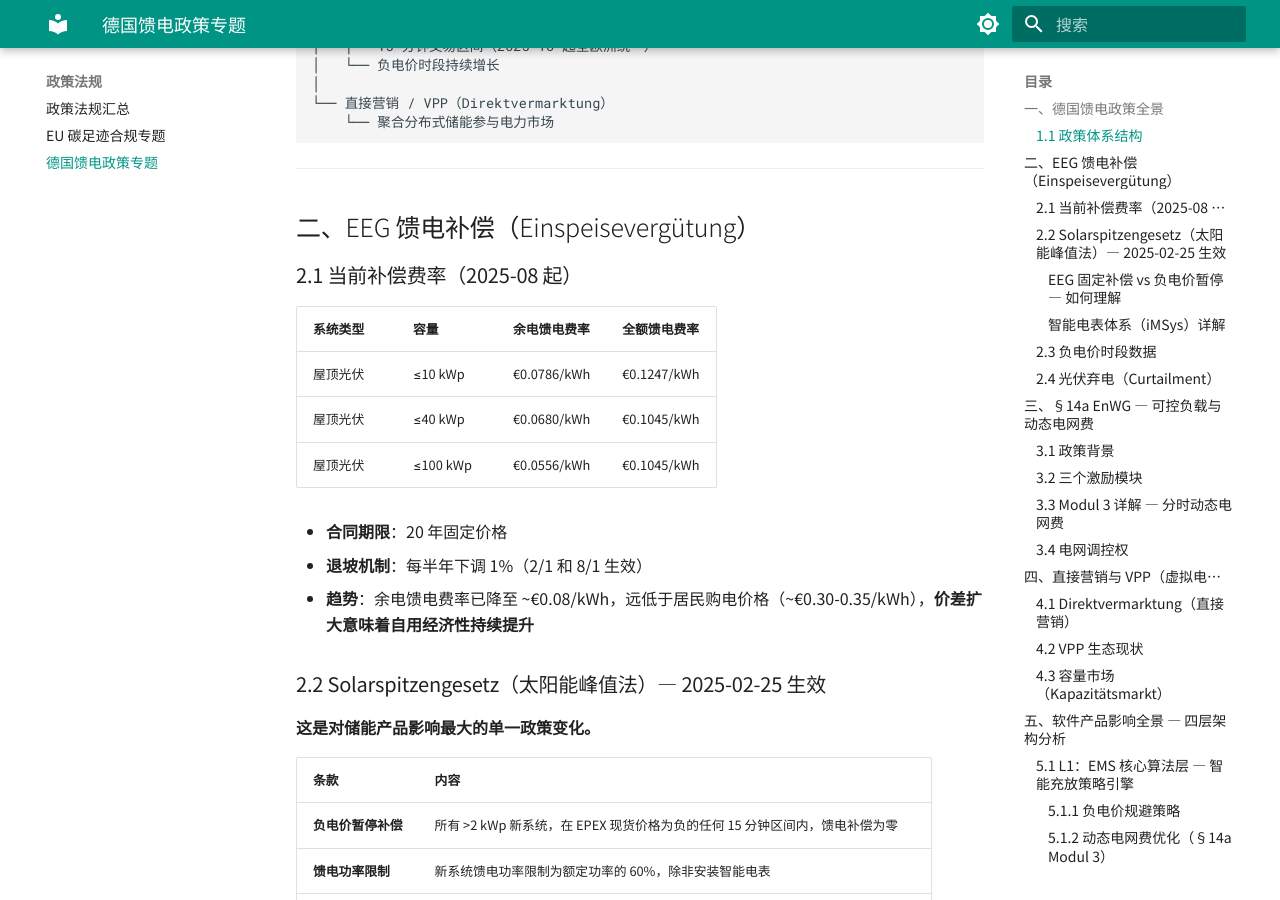
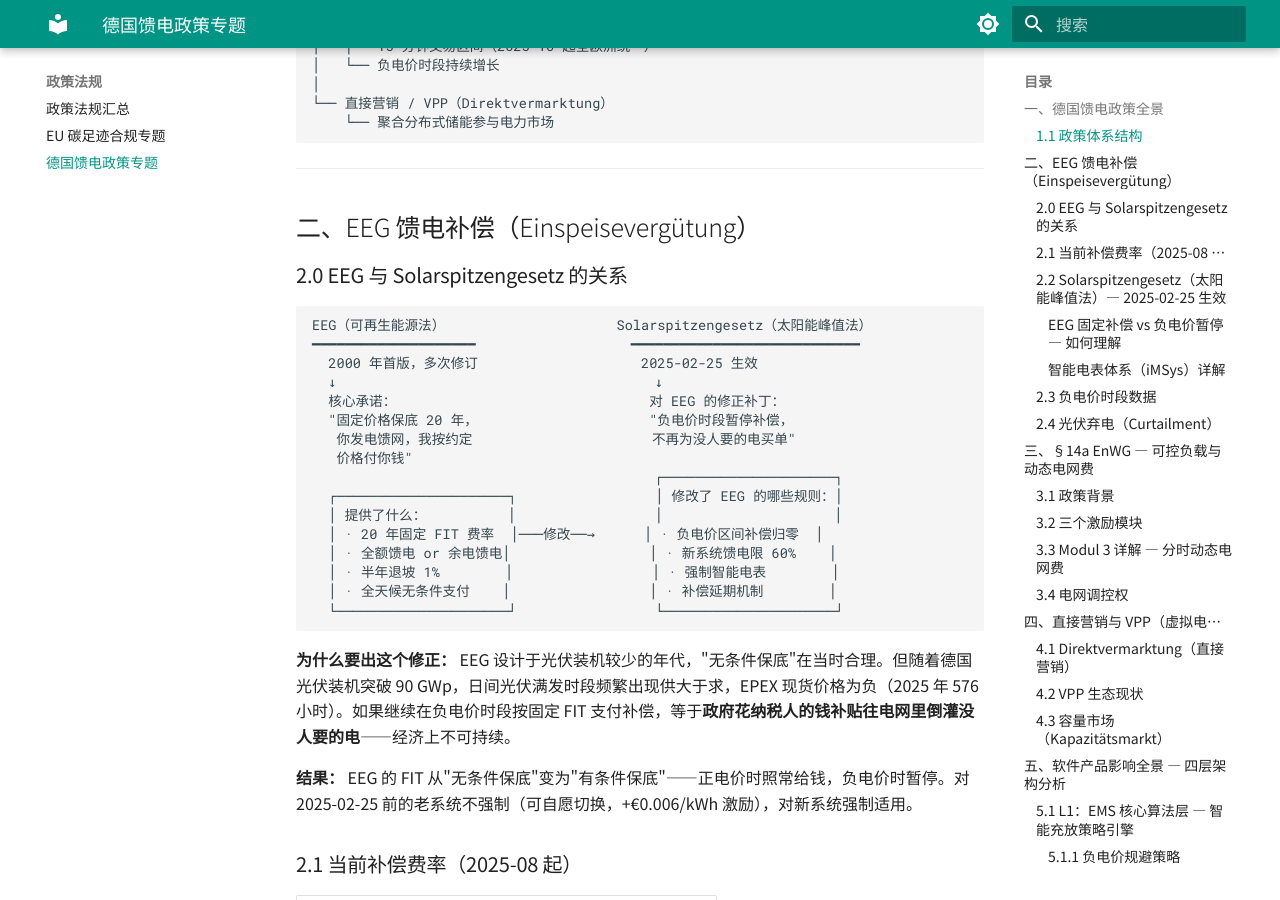
Before and after one commit to jeff9141/energy-storage-intel, an MkDocs documentation site: the page built from docs/policy/germany_feed_in_policy_analysis.md, in a window 1280 px wide and 900 px high, scrolled down 746 px. Built offline with MkDocs 1.6.1 and Material for MkDocs 9.7.7, drawn with Linux system fonts in a browser that asks for light colours.

Commit message:
补充 EEG 与 Solarspitzengesetz 的关系说明
用结构图解释 Solarspitzengesetz 是 EEG 的修正补丁及其出台背景。

Co-Authored-By: Claude Opus 4.6 <noreply@anthropic.com>

````diff
--- a/docs/policy/germany_feed_in_policy_analysis.md
+++ b/docs/policy/germany_feed_in_policy_analysis.md
@@ -35,6 +35,31 @@
 ---
 
 ## 二、EEG 馈电补偿（Einspeisevergütung）
+
+### 2.0 EEG 与 Solarspitzengesetz 的关系
+
+```
+EEG（可再生能源法）                     Solarspitzengesetz（太阳能峰值法）
+━━━━━━━━━━━━━━━━━━━━                   ━━━━━━━━━━━━━━━━━━━━━━━━━━━━
+  2000 年首版，多次修订                    2025-02-25 生效
+  ↓                                       ↓
+  核心承诺：                               对 EEG 的修正补丁：
+  "固定价格保底 20 年，                     "负电价时段暂停补偿，
+   你发电馈网，我按约定                      不再为没人要的电买单"
+   价格付你钱"
+                                          ┌─────────────────────┐
+  ┌─────────────────────┐                 │ 修改了 EEG 的哪些规则：│
+  │ 提供了什么：          │                 │                     │
+  │ · 20 年固定 FIT 费率  │───修改──→      │ · 负电价区间补偿归零  │
+  │ · 全额馈电 or 余电馈电│                 │ · 新系统馈电限 60%    │
+  │ · 半年退坡 1%        │                 │ · 强制智能电表        │
+  │ · 全天候无条件支付    │                 │ · 补偿延期机制        │
+  └─────────────────────┘                 └─────────────────────┘
+```
+
+**为什么要出这个修正：** EEG 设计于光伏装机较少的年代，"无条件保底"在当时合理。但随着德国光伏装机突破 90 GWp，日间光伏满发时段频繁出现供大于求，EPEX 现货价格为负（2025 年 576 小时）。如果继续在负电价时段按固定 FIT 支付补偿，等于**政府花纳税人的钱补贴往电网里倒灌没人要的电**——经济上不可持续。
+
+**结果：** EEG 的 FIT 从"无条件保底"变为"有条件保底"——正电价时照常给钱，负电价时暂停。对 2025-02-25 前的老系统不强制（可自愿切换，+€0.006/kWh 激励），对新系统强制适用。
 
 ### 2.1 当前补偿费率（2025-08 起）
 
````
